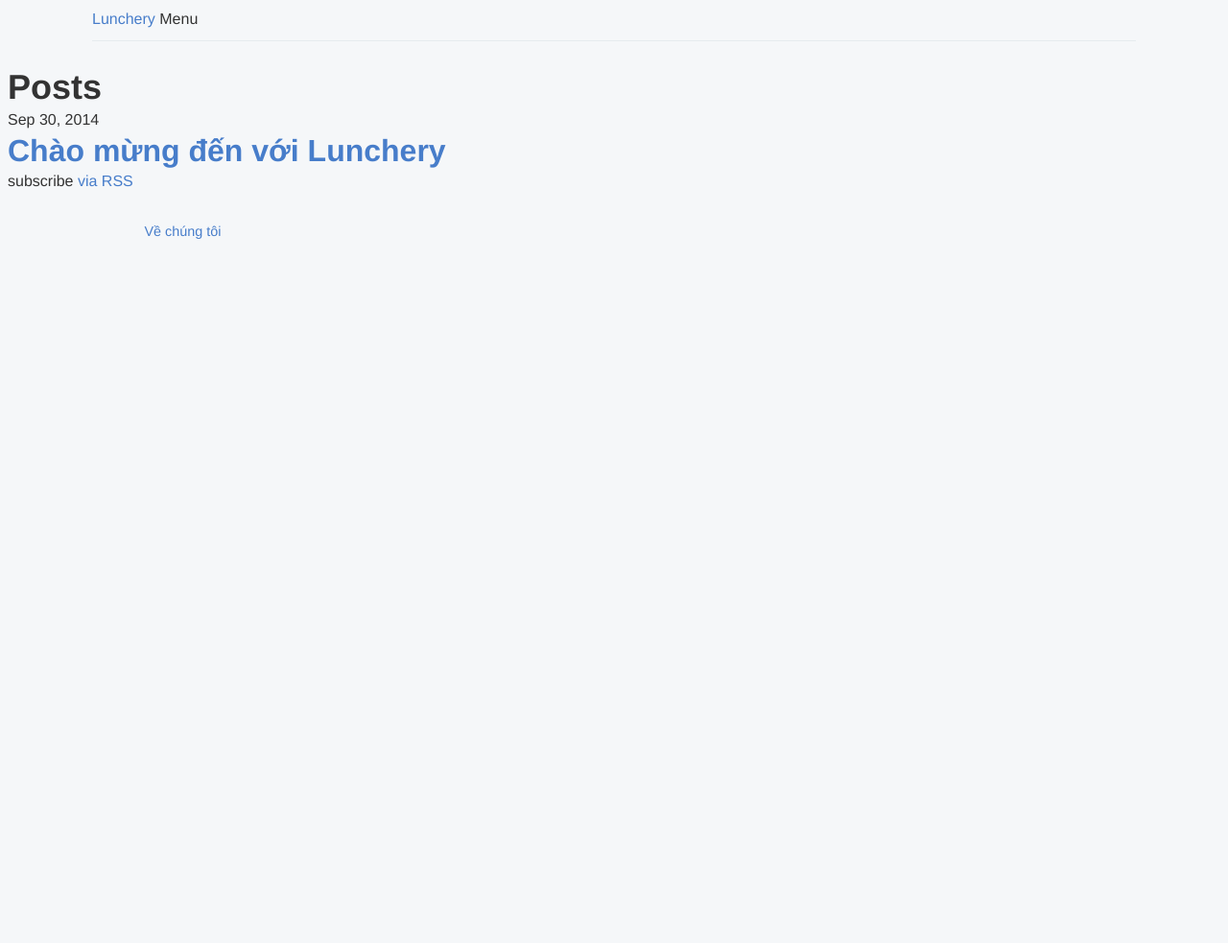
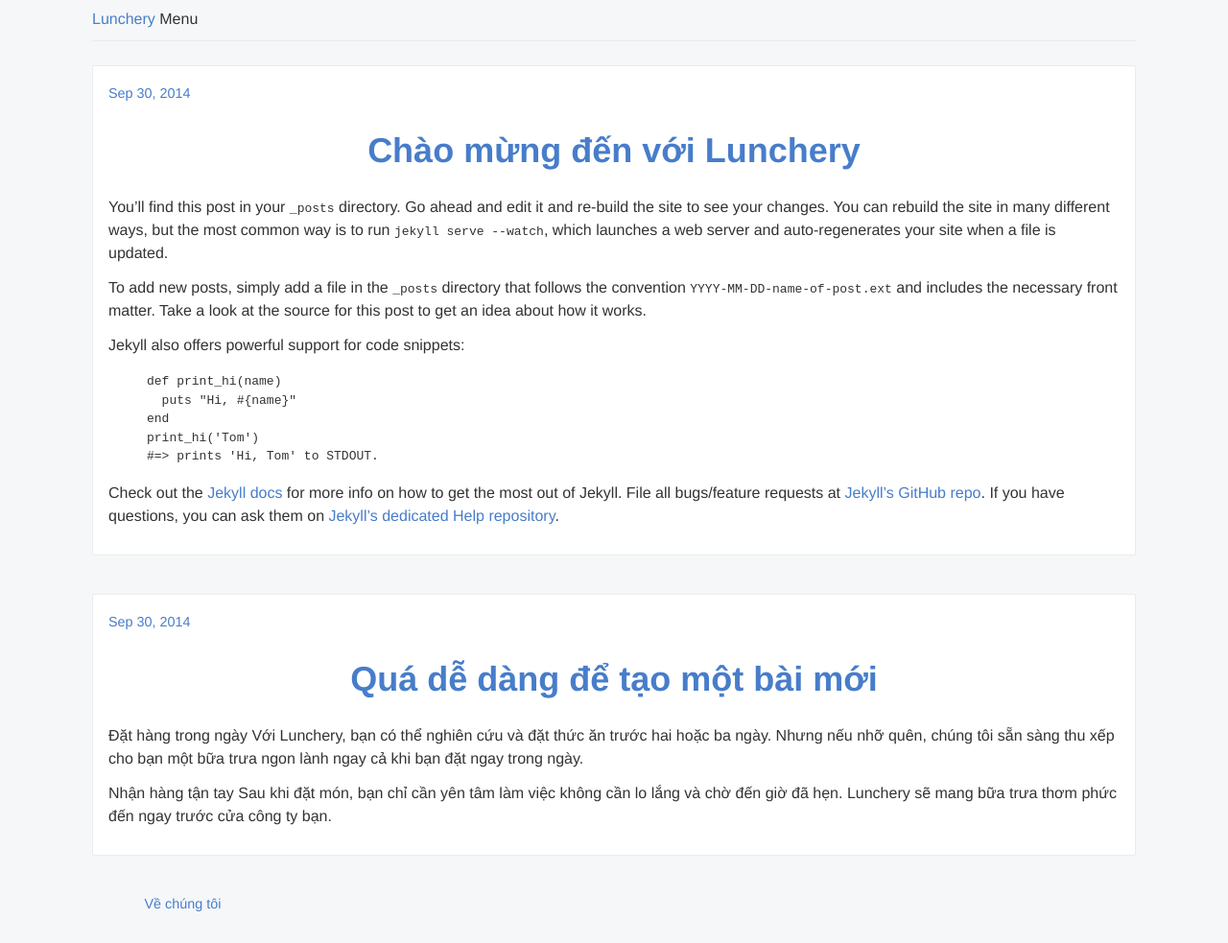
Before and after one commit to luncheryvn/luncheryvn.github.io, a Jekyll site: the page built from index.html, in a window 1280 px wide. Shown: the whole page at 96% size. Built offline with Jekyll 4.4.1, drawn with Linux system fonts in a browser that asks for light colours; the list of posts is cut into pages by our own code; before the commit the page ends 900 px from its top, so only the background shows below that.

Commit message:
UPDATE: index page

```diff
--- a/_config.yml
+++ b/_config.yml
@@ -1,14 +1,14 @@
 # Site settings
-title: Your awesome title
-email: your-email@domain.com
+title: LuncheryVN
+email: luncheryvn@gmail.com
 description: > # this means to ignore newlines until "baseurl:"
   Write an awesome description for your new site here. You can edit this
   line in _config.yml. It will appear in your document head meta (for
   Google search results) and in your feed.xml site description.
 baseurl: "" # the subpath of your site, e.g. /blog/
-url: "http://yourdomain.com" # the base hostname & protocol for your site
+url: "http://luncheryvn.com" # the base hostname & protocol for your site
 twitter_username: jekyllrb
-github_username:  jekyll
 
 # Build settings
 markdown: kramdown
+paginate: 5
--- a/_includes/header.html
+++ b/_includes/header.html
@@ -1,7 +1,7 @@
 <header class="site-header">
   <ul class="site-header__list">
     <li class="site-header__logo">
-      <a class="site-header__logo">Lunchery</a>
+      <a class="site-header__logo" href="/blog" >Lunchery</a>
     </li>
     <li>Menu</li>
   </ul>
--- a/_layouts/post.html
+++ b/_layouts/post.html
@@ -14,5 +14,4 @@
       {{ content }}
     </article>
   </section>
-
 </div>
--- /dev/null
+++ b/_posts/2014-09-30-another-post-myfriend.markdown
@@ -0,0 +1,12 @@
+---
+layout: post
+title:  "Quá dễ dàng để tạo một bài mới"
+date:   2014-09-30 23:23:36
+categories: jekyll update
+---
+
+Đặt hàng trong ngày
+Với Lunchery, bạn có thể nghiên cứu và đặt thức ăn trước hai hoặc ba ngày. Nhưng nếu nhỡ quên, chúng tôi sẵn sàng thu xếp cho bạn một bữa trưa ngon lành ngay cả khi bạn đặt ngay trong ngày.
+
+Nhận hàng tận tay
+Sau khi đặt món, bạn chỉ cần yên tâm làm việc không cần lo lắng và chờ đến giờ đã hẹn. Lunchery sẽ mang bữa trưa thơm phức đến ngay trước cửa công ty bạn.
--- /dev/null
+++ b/_sass/modules/_post-list.sass
@@ -0,0 +1,10 @@
+.post-list__pagination-prev
+  float: left
+
+.post-list__pagination-next
+  float: right
+
+.post-list__post
+  margin-bottom: 40px
+  &:last-child
+    margin-bottom: 0px
--- a/css/main.scss
+++ b/css/main.scss
@@ -8,6 +8,7 @@
         "vendors/neat/neat",
         "base/base",
         "modules/posts",
+        "modules/post-list",
         "modules/site-footer",
         "modules/site-header",
         "modules/pages"
--- a/index.html
+++ b/index.html
@@ -2,22 +2,33 @@
 layout: default
 ---
 
-<div class="home">
+<div class="post-list">
 
-  <h1 class="page-heading">Posts</h1>
+    {% for post in site.posts %}
+    <div class="post-list__post post">
+      <section class="post__inner">
+        <header class="post__header">
+          <a class="post__meta" href="{{post.url}}">{{ post.date | date: "%b %-d, %Y" }}{% if post.author %} • {{ post.author }}{% endif %}{% if post.meta %} • {{ post.meta }}{% endif %}</a>
+          <h1 class="post__title"><a href="{{post.url}}">{{ post.title }}</a></h1>
+        </header>
 
-  <ul class="post-list">
-    {% for post in site.posts %}
-      <li>
-        <span class="post-meta">{{ post.date | date: "%b %-d, %Y" }}</span>
+        <article class="post__content">
+          {{ post.content }}
+        </article>
+      </section>
+    </div>
+    {% endfor %}
 
-        <h2>
-          <a class="post-link" href="{{ post.url | prepend: site.baseurl }}">{{ post.title }}</a>
-        </h2>
-      </li>
-    {% endfor %}
-  </ul>
+    <!-- Pagination links -->
+    <div class="post-list__pagination">
+      {% if paginator.previous_page %}
+        <a href="/page{{ paginator.previous_page }}" class="post-list__pagination-prev">
+        Previous</a>
+      {% endif %}
 
-  <p class="rss-subscribe">subscribe <a href="{{ "/feed.xml" | prepend: site.baseurl }}">via RSS</a></p>
-
+      {% if paginator.next_page %}
+        <a href="/page{{ paginator.next_page }}" class="post-list__pagination-next">
+        Next</a>
+      {% endif %}
+    </div>
 </div>
```
